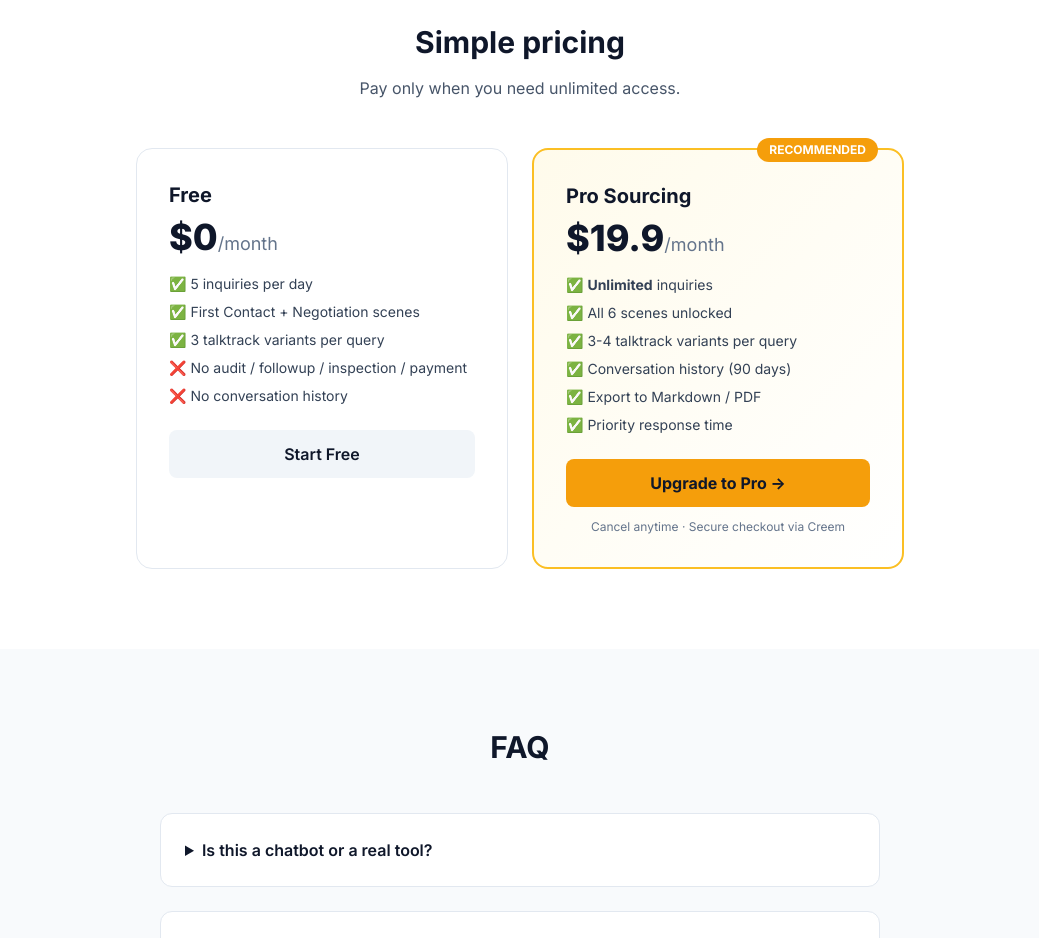
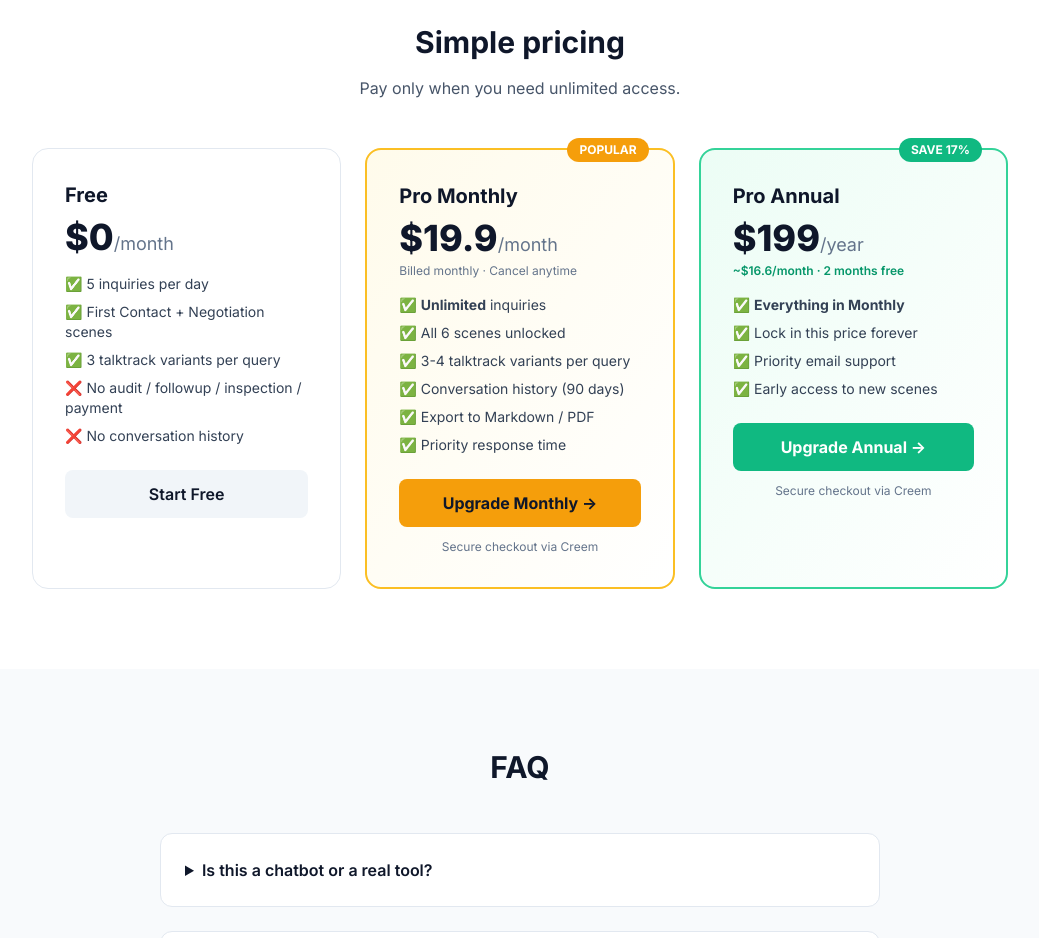
Before and after one commit to xudaosheng7-create/1688-sourcing-copilot-web, a website: page index.html in a window 1280 px wide. Shown: the part 2220-3158 px from the top of the page, without its empty margins (120-1159 px from the left). Drawn offline with nearby package versions, Linux system fonts and the light colour scheme.

Commit message:
Add Pro Annual plan (\/yr) - 3 pricing tiers

```diff
--- a/index.html
+++ b/index.html
@@ -165,7 +165,7 @@
     <div class="max-w-5xl mx-auto px-6">
       <h2 class="text-3xl font-bold text-center mb-4">Simple pricing</h2>
       <p class="text-center text-slate-600 mb-12">Pay only when you need unlimited access.</p>
-      <div class="grid md:grid-cols-2 gap-6 max-w-3xl mx-auto">
+      <div class="grid md:grid-cols-3 gap-6 max-w-5xl mx-auto">
         <div class="p-8 rounded-2xl border border-slate-200 bg-white">
           <h3 class="text-xl font-bold mb-2">Free</h3>
           <div class="text-4xl font-extrabold mb-4">$0<span class="text-lg font-normal text-slate-500">/month</span></div>
@@ -179,9 +179,10 @@
           <a href="/chat.html" class="block text-center px-6 py-3 rounded-lg bg-slate-100 text-slate-900 font-semibold hover:bg-slate-200">Start Free</a>
         </div>
         <div class="p-8 rounded-2xl border-2 border-amber-400 bg-gradient-to-br from-amber-50 to-white relative">
-          <div class="absolute -top-3 right-6 px-3 py-1 rounded-full bg-amber-500 text-white text-xs font-bold">RECOMMENDED</div>
-          <h3 class="text-xl font-bold mb-2">Pro Sourcing</h3>
-          <div class="text-4xl font-extrabold mb-4">$19.9<span class="text-lg font-normal text-slate-500">/month</span></div>
+          <div class="absolute -top-3 right-6 px-3 py-1 rounded-full bg-amber-500 text-white text-xs font-bold">POPULAR</div>
+          <h3 class="text-xl font-bold mb-2">Pro Monthly</h3>
+          <div class="text-4xl font-extrabold mb-1">$19.9<span class="text-lg font-normal text-slate-500">/month</span></div>
+          <p class="text-xs text-slate-500 mb-4">Billed monthly · Cancel anytime</p>
           <ul class="space-y-2 text-sm text-slate-700 mb-6">
             <li>✅ <strong>Unlimited</strong> inquiries</li>
             <li>✅ All 6 scenes unlocked</li>
@@ -190,8 +191,22 @@
             <li>✅ Export to Markdown / PDF</li>
             <li>✅ Priority response time</li>
           </ul>
-          <a href="https://www.creem.io/test/payment/prod_6fXoa27QoS5DTJmsfu9nf1" class="block text-center px-6 py-3 rounded-lg bg-amber-500 hover:bg-amber-400 text-slate-900 font-bold">Upgrade to Pro →</a>
-          <p class="text-xs text-center text-slate-500 mt-3">Cancel anytime · Secure checkout via Creem</p>
+          <a href="https://www.creem.io/test/payment/prod_6fXoa27QoS5DTJmsfu9nf1" class="block text-center px-6 py-3 rounded-lg bg-amber-500 hover:bg-amber-400 text-slate-900 font-bold">Upgrade Monthly →</a>
+          <p class="text-xs text-center text-slate-500 mt-3">Secure checkout via Creem</p>
+        </div>
+        <div class="p-8 rounded-2xl border-2 border-emerald-400 bg-gradient-to-br from-emerald-50 to-white relative">
+          <div class="absolute -top-3 right-6 px-3 py-1 rounded-full bg-emerald-500 text-white text-xs font-bold">SAVE 17%</div>
+          <h3 class="text-xl font-bold mb-2">Pro Annual</h3>
+          <div class="text-4xl font-extrabold mb-1">$199<span class="text-lg font-normal text-slate-500">/year</span></div>
+          <p class="text-xs text-emerald-600 font-semibold mb-4">~$16.6/month · 2 months free</p>
+          <ul class="space-y-2 text-sm text-slate-700 mb-6">
+            <li>✅ <strong>Everything in Monthly</strong></li>
+            <li>✅ Lock in this price forever</li>
+            <li>✅ Priority email support</li>
+            <li>✅ Early access to new scenes</li>
+          </ul>
+          <a href="https://www.creem.io/test/payment/prod_1L7Y3cFqNMNP0yCkEjWE6Z" class="block text-center px-6 py-3 rounded-lg bg-emerald-500 hover:bg-emerald-400 text-white font-bold">Upgrade Annual →</a>
+          <p class="text-xs text-center text-slate-500 mt-3">Secure checkout via Creem</p>
         </div>
       </div>
     </div>
```
